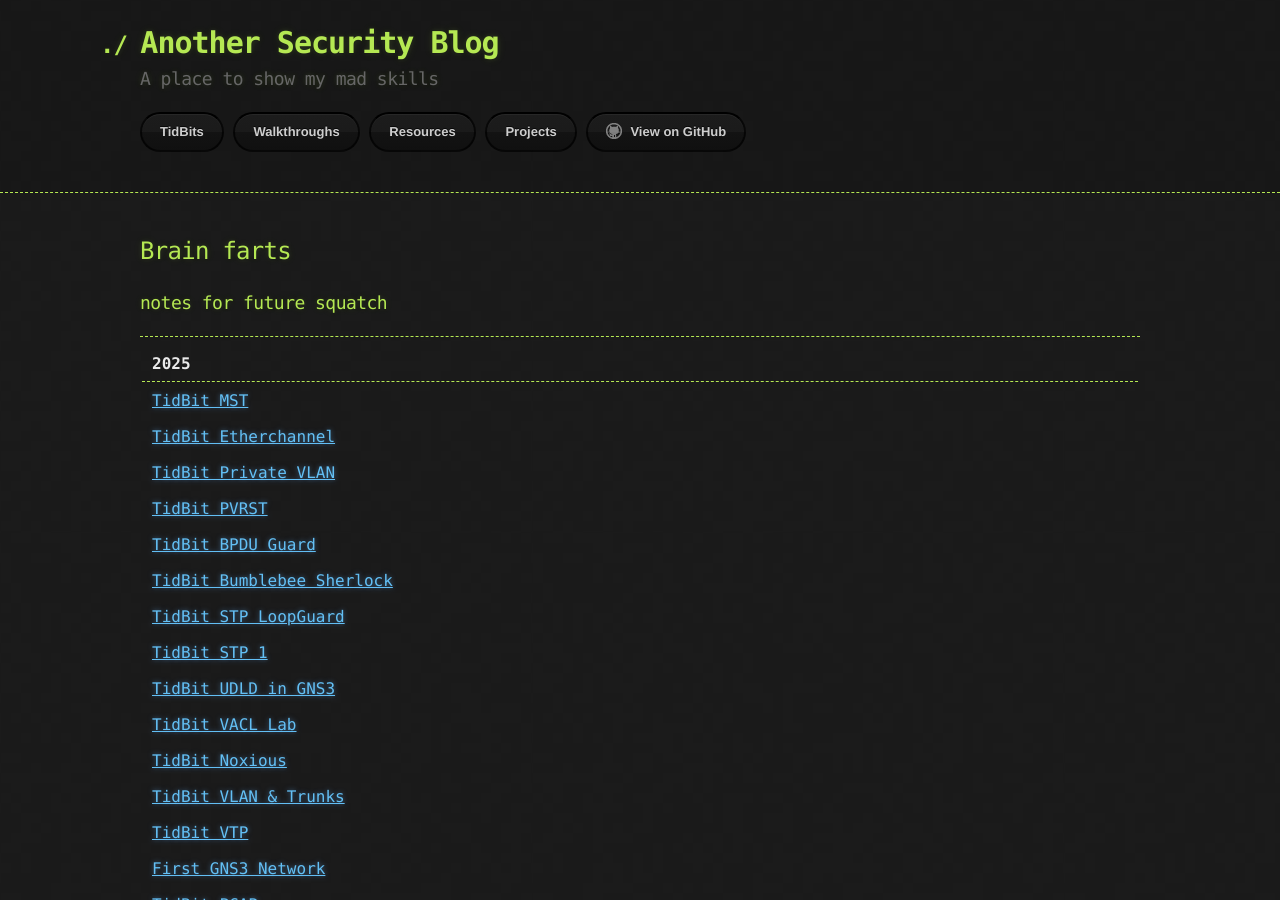
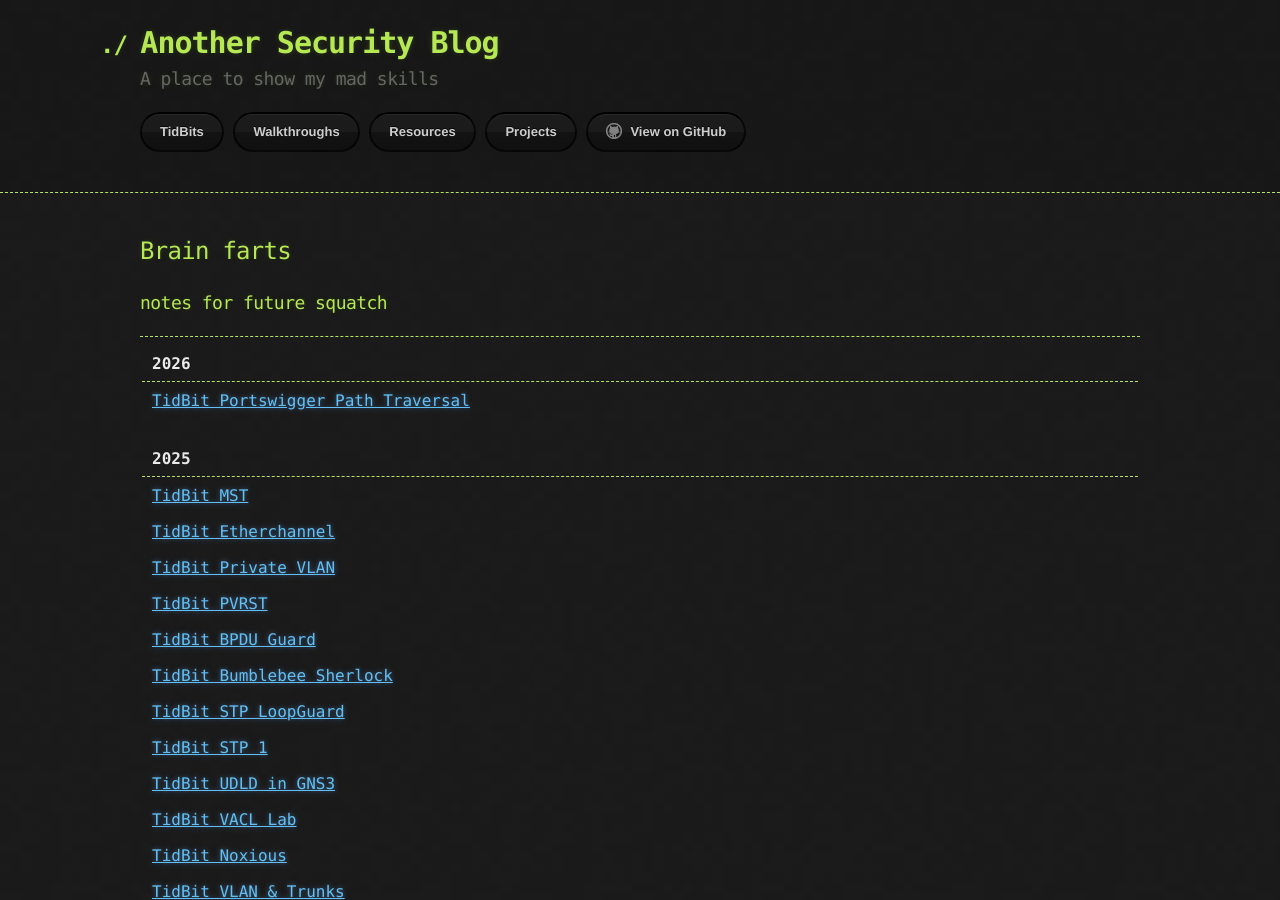
Before and after one commit to CyberCasquatch/cybercasquatch.github.io, a Jekyll site: the page built from TidBits-Main.md, in a window 1280 px wide and 900 px high. Built offline with Jekyll 4.4.1, drawn with Linux system fonts in a browser that asks for light colours.

Commit message:
Add TidBit for Portswigger Path Traversal

```diff
--- a/TidBits-Main.md
+++ b/TidBits-Main.md
@@ -11,6 +11,9 @@ comments: false
 
 ***
 
+|2026               |
+|:------------------|
+|[TidBit Portswigger Path Traversal](_posts/TidBits/2026-03-31-PortswiggerPathTraversal.md) |
 
 |2025               |
 |:------------------|
```
